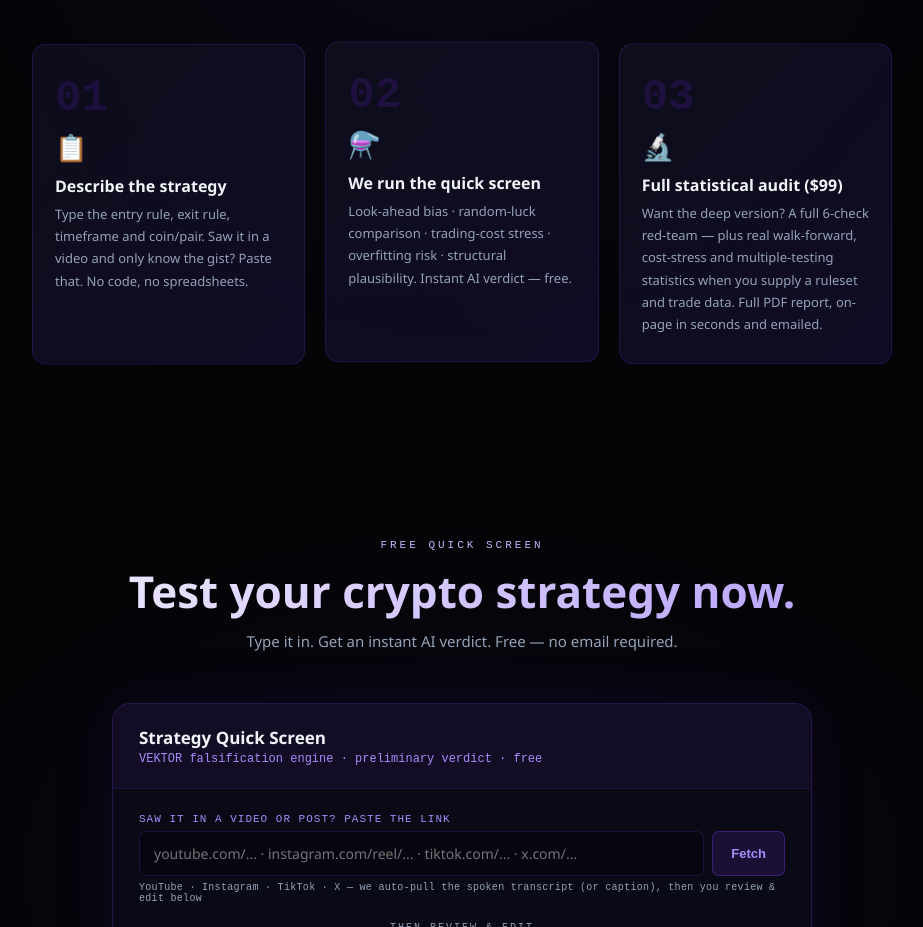
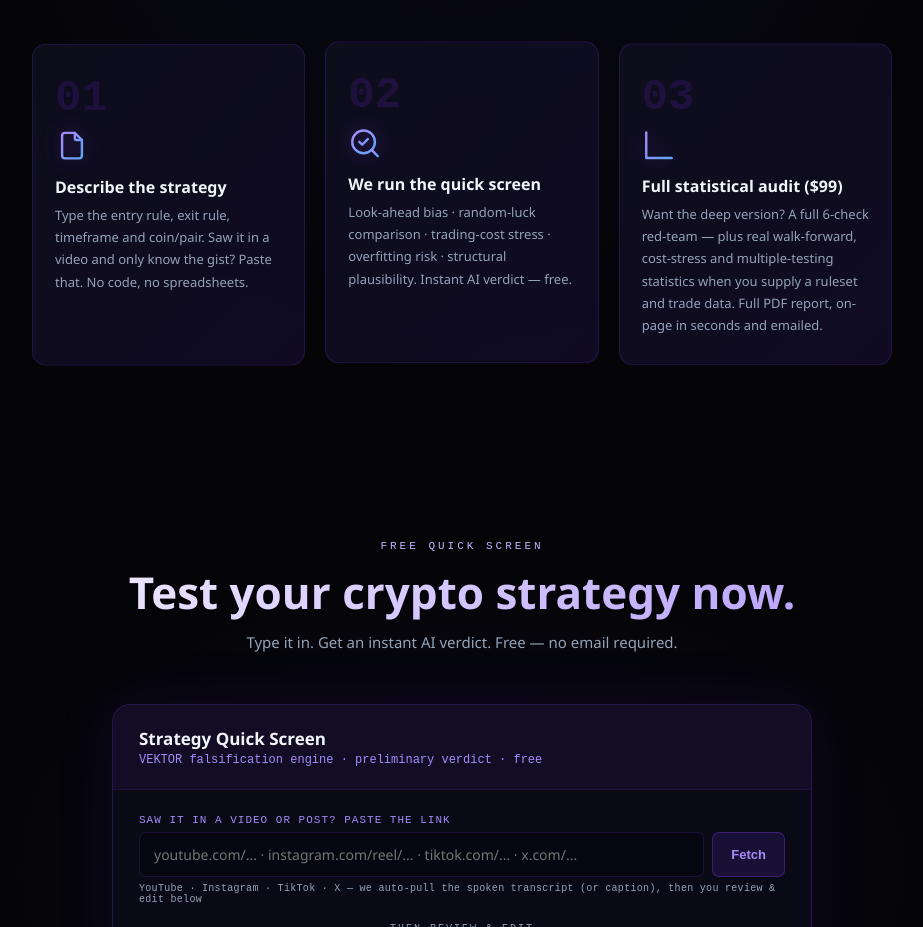
Before and after one commit to Lauxlyly/vektor-site, a website: page index.html in a window 1280 px wide. Shown: the part 1280-2207 px from the top of the page, without its empty margins (178-1101 px from the left). Drawn offline with Linux system fonts and the light colour scheme; animation ran at ten frames a second.

Commit message:
ui: replace default emoji step icons with on-brand gradient line-icons
📋/⚗️/🔬 -> crisp Lucide-style inline SVGs (file / search-check / bar-chart) with a
purple->blue gradient stroke, glow, and hover animation. No dependency.

Co-Authored-By: Claude Opus 4.8 <noreply@anthropic.com>

```diff
--- a/index.html
+++ b/index.html
@@ -84,7 +84,9 @@ section{position:relative;z-index:1;}
 .step:hover{transform:translateY(-6px);border-color:rgba(124,58,237,.5);}
 @keyframes float{0%,100%{transform:translateY(0)}50%{transform:translateY(-7px)}}
 .step-num{font-size:44px;font-weight:900;color:rgba(109,40,217,.18);font-family:monospace;margin-bottom:6px;}
-.step-icon{font-size:26px;margin-bottom:10px;display:block;}
+.step-icon{margin-bottom:13px;display:block;line-height:0;}
+.step-icon svg{width:34px;height:34px;fill:none;stroke:url(#vg);stroke-width:1.7;stroke-linecap:round;stroke-linejoin:round;filter:drop-shadow(0 0 10px rgba(124,58,237,.45));transition:transform .3s ease;}
+.step:hover .step-icon svg{transform:scale(1.14) rotate(-3deg);}
 .step-title{font-size:16px;font-weight:700;color:#f1f5f9;margin-bottom:6px;}
 .step-desc{font-size:13px;color:#94a3b8;line-height:1.7;}
 
@@ -360,22 +362,23 @@ footer a{color:#94a3b8;}
     <h2 class="st">Three steps. One honest verdict.</h2>
     <p class="ss">Pre-registered method. No result-tuning. We don't sell signals and we don't take a cut of your trades — so we have no reason to flatter your strategy.</p>
   </div>
+  <svg width="0" height="0" style="position:absolute" aria-hidden="true"><defs><linearGradient id="vg" x1="0" y1="0" x2="1" y2="1"><stop offset="0" stop-color="#a78bfa"/><stop offset="1" stop-color="#60a5fa"/></linearGradient></defs></svg>
   <div class="steps">
     <div class="step" style="--d:7s;--dl:0s">
       <div class="step-num">01</div>
-      <span class="step-icon">📋</span>
+      <span class="step-icon"><svg viewBox="0 0 24 24"><path d="M14 3v4a1 1 0 0 0 1 1h4"/><path d="M17 21H7a2 2 0 0 1-2-2V5a2 2 0 0 1 2-2h7l5 5v11a2 2 0 0 1-2 2Z"/><path d="M9 13h6"/><path d="M9 17h4"/></svg></span>
       <div class="step-title">Describe the strategy</div>
       <div class="step-desc">Type the entry rule, exit rule, timeframe and coin/pair. Saw it in a video and only know the gist? Paste that. No code, no spreadsheets.</div>
     </div>
     <div class="step" style="--d:8s;--dl:.4s">
       <div class="step-num">02</div>
-      <span class="step-icon">⚗️</span>
+      <span class="step-icon"><svg viewBox="0 0 24 24"><circle cx="11" cy="11" r="8"/><path d="m21 21-4.3-4.3"/><path d="m8 11 2 2 4-4"/></svg></span>
       <div class="step-title">We run the quick screen</div>
       <div class="step-desc">Look-ahead bias · random-luck comparison · trading-cost stress · overfitting risk · structural plausibility. Instant AI verdict — free.</div>
     </div>
     <div class="step" style="--d:6s;--dl:.8s">
       <div class="step-num">03</div>
-      <span class="step-icon">🔬</span>
+      <span class="step-icon"><svg viewBox="0 0 24 24"><path d="M3 3v18h18"/><path d="M8 17v-4"/><path d="M13 17V9"/><path d="M18 17V6"/></svg></span>
       <div class="step-title">Full statistical audit ($99)</div>
       <div class="step-desc">Want the deep version? A full 6-check red-team — plus real walk-forward, cost-stress and multiple-testing statistics when you supply a ruleset and trade data. Full PDF report, on-page in seconds and emailed.</div>
     </div>
```
